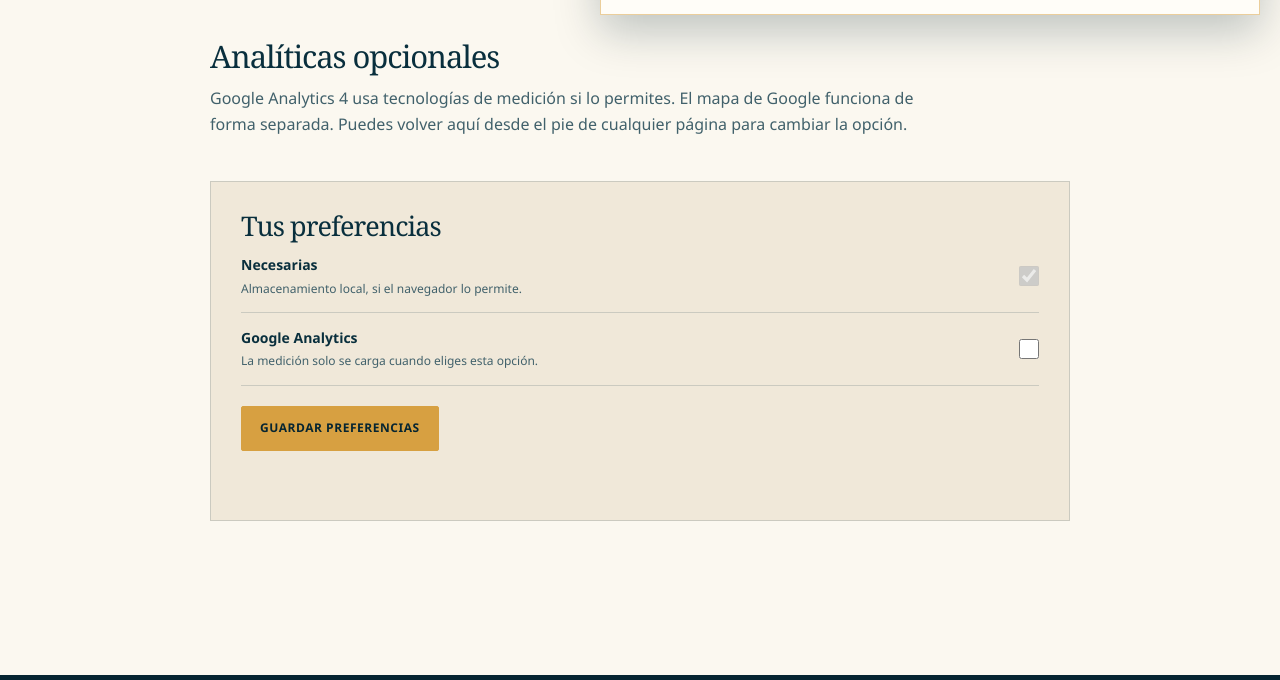
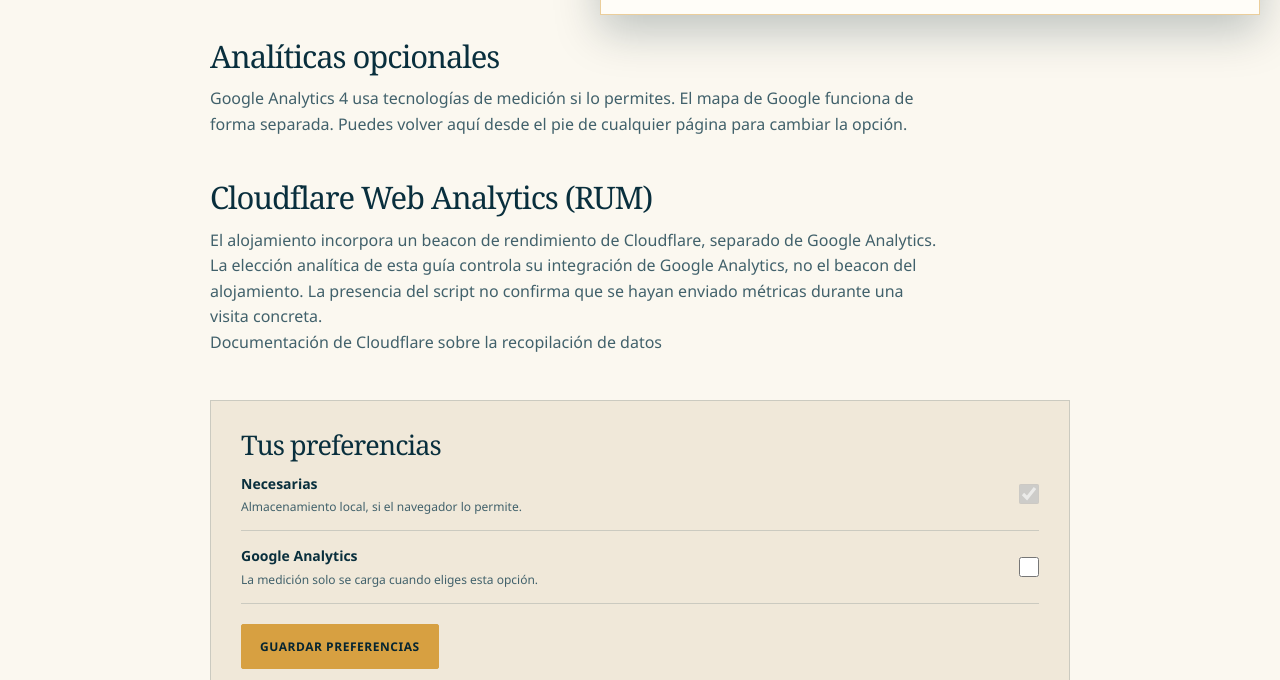
Before and after one commit to n20186005-hash/wallsofcartagena, an Astro site: page /cookies in a window 1280 px wide. Shown: the part 765-1445 px from the top of the page. Built offline with nearby package versions, Linux system fonts and the light colour scheme; Astro itself is replaced by a stand-in of ours.

Commit message:
Clarify observed hosting analytics in both language notices

```diff
--- a/src/components/LegalPage.astro
+++ b/src/components/LegalPage.astro
@@ -39,6 +39,15 @@ const cookieCopy = lang === 'es'
         {section.paragraphs.map((paragraph) => <p>{paragraph}</p>)}
       </section>
     ))}
+    {(kind === 'privacy' || kind === 'cookies') && (
+      <section>
+        <h2>Cloudflare Web Analytics (RUM)</h2>
+        <p>{lang === 'es'
+          ? 'El alojamiento incorpora un beacon de rendimiento de Cloudflare, separado de Google Analytics. La elección analítica de esta guía controla su integración de Google Analytics, no el beacon del alojamiento. La presencia del script no confirma que se hayan enviado métricas durante una visita concreta.'
+          : 'The hosting service includes a Cloudflare performance beacon, separate from Google Analytics. This guide’s analytics choice controls its Google Analytics integration, not the hosting beacon. The presence of the script does not confirm that metrics were sent during a particular visit.'}</p>
+        <p><a href="https://developers.cloudflare.com/web-analytics/data-metrics/data-origin-and-collection/">{lang === 'es' ? 'Documentación de Cloudflare sobre la recopilación de datos' : 'Cloudflare documentation on data collection'}</a></p>
+      </section>
+    )}
     {kind === 'cookies' && (
       <section class="preference-panel" aria-labelledby="preference-title">
         <h2 id="preference-title">{lang === 'es' ? 'Tus preferencias' : 'Your preferences'}</h2>
```
Also changed, not shown: 4 other files.
